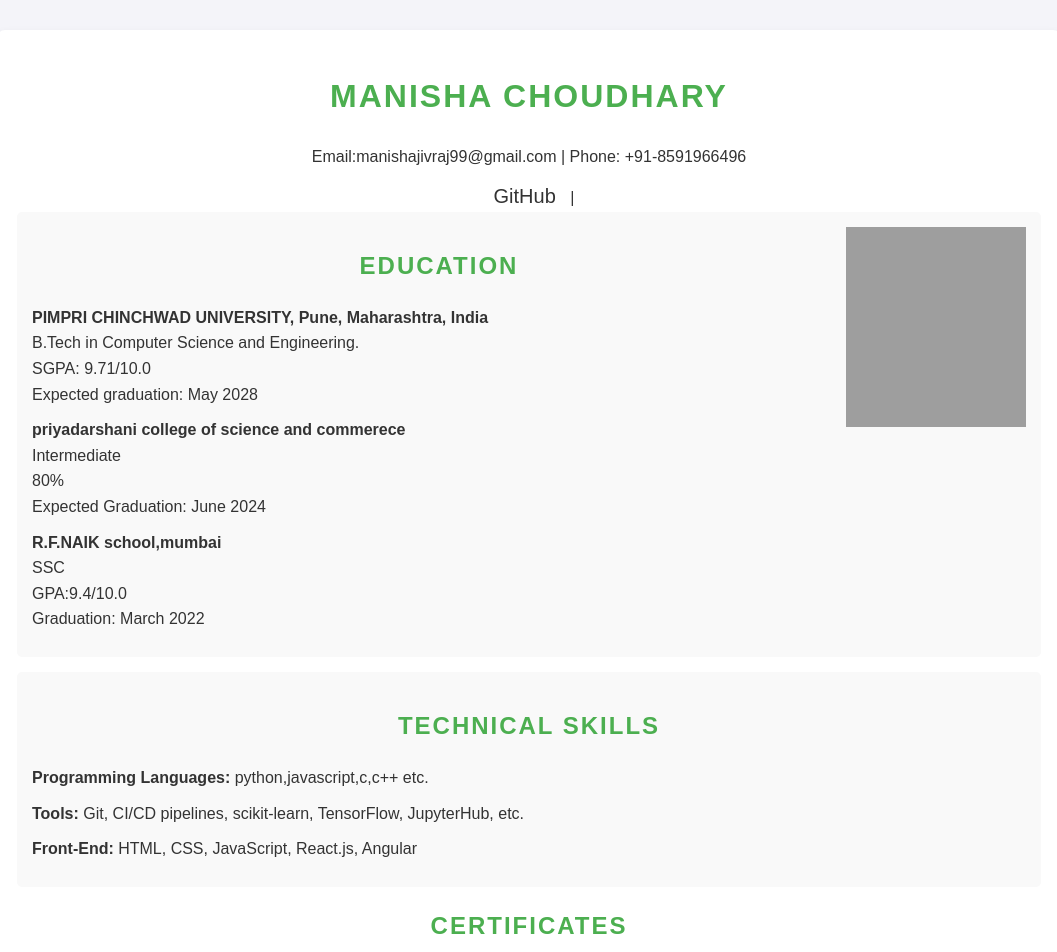
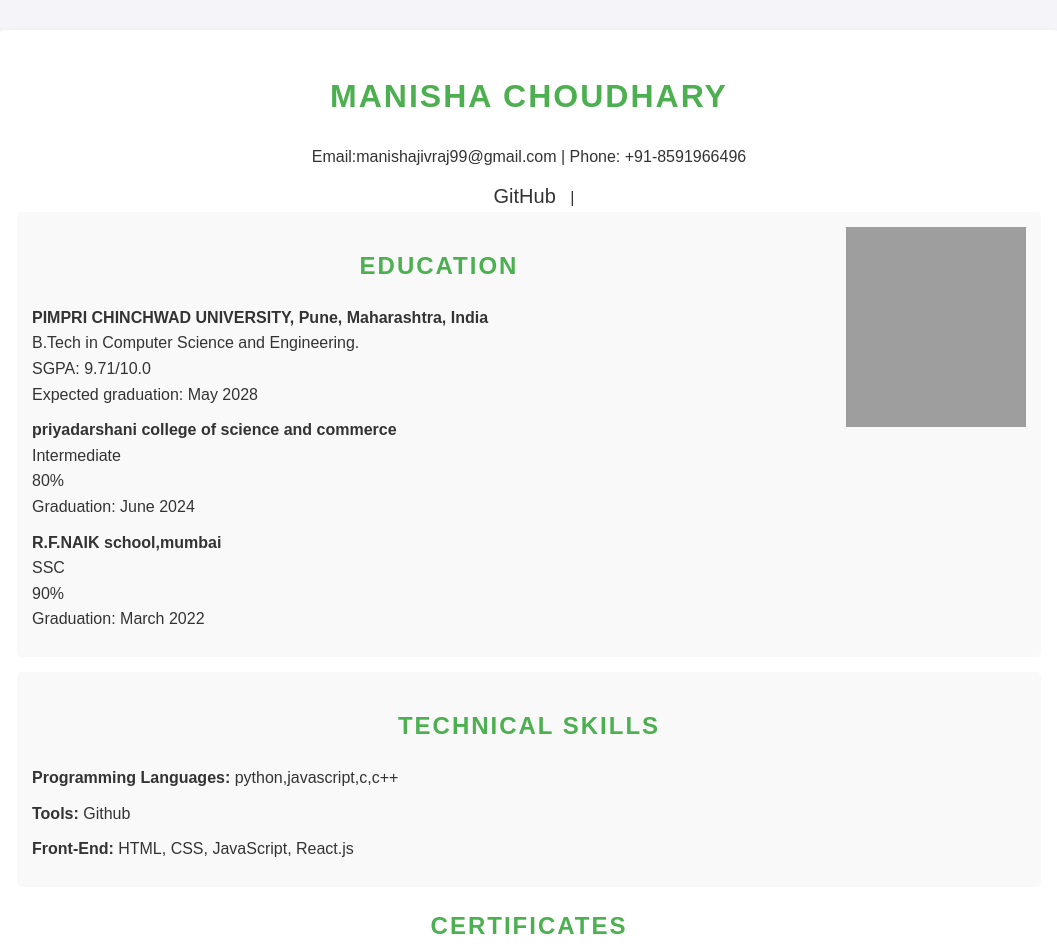
Before and after one commit to manishaPCU/Web-Programming, a plain HTML site: page biodataG64.html in a window 1280 px wide. Shown: the top 952 px of the page, without its empty margins (111-1168 px from the left). Drawn offline with Linux system fonts and the light colour scheme; grey boxes are pictures that could not be loaded.

Commit message:
Revise biodata with new education and skills
Updated educational details and technical skills section.

```diff
--- a/biodataG64.html
+++ b/biodataG64.html
@@ -105,13 +105,13 @@
             B.Tech in Computer Science and Engineering.<br>
             SGPA: 9.71/10.0<br>
             Expected graduation: May 2028</p>
-            <p><strong>priyadarshani college of science and commerece</strong><br>
+            <p><strong>priyadarshani college of science and commerce</strong><br>
             Intermediate<br>
             80%<br>
-            Expected Graduation: June 2024</p>
+            Graduation: June 2024</p>
             <p><strong>R.F.NAIK school,mumbai</strong><br>
             SSC<br>
-            GPA:9.4/10.0<br>
+            90%<br>
             Graduation: March 2022</p>
 
         </div>
@@ -119,9 +119,9 @@
         <!-- Technical Skills Section -->
         <div class="section skills-info">
             <h2>TECHNICAL SKILLS</h2>
-            <p><strong>Programming Languages:</strong> python,javascript,c,c++ etc.</p>
-            <p><strong>Tools:</strong> Git, CI/CD pipelines, scikit-learn, TensorFlow, JupyterHub, etc.</p>
-            <p><strong>Front-End:</strong> HTML, CSS, JavaScript, React.js, Angular</p>
+            <p><strong>Programming Languages:</strong> python,javascript,c,c++</p>
+            <p><strong>Tools:</strong> Github</p>
+            <p><strong>Front-End:</strong> HTML, CSS, JavaScript, React.js</p>
         </div>
 
         <!-- Certificates Section -->
```
